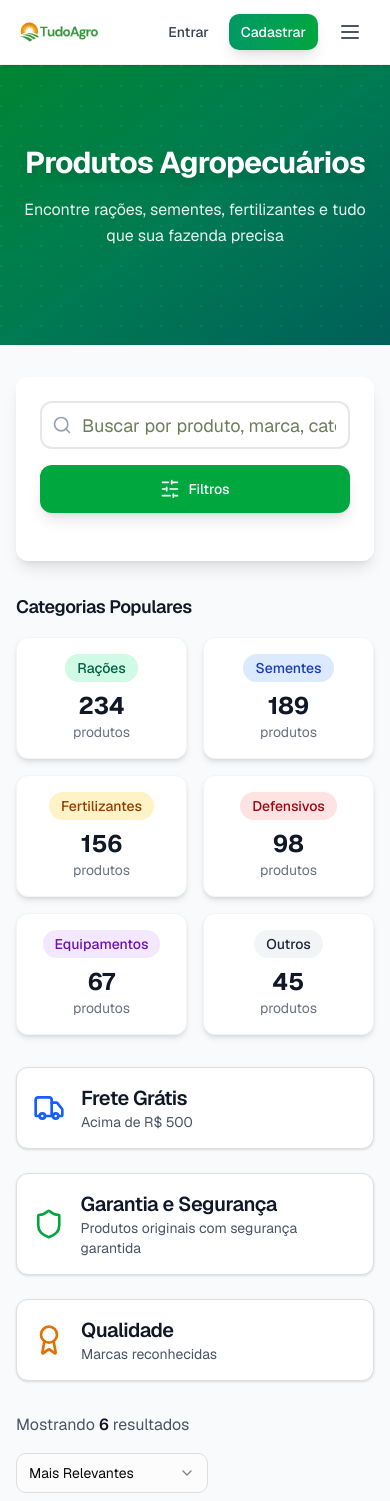
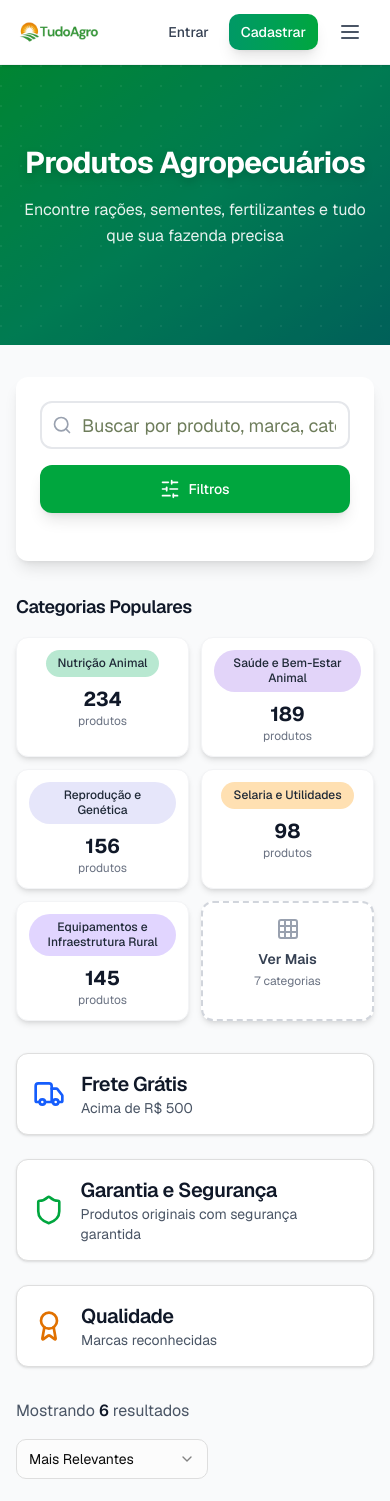
Before and after one commit to vitormeloa/tudo-agro, a Next.js app: page /produtos in a window 390 px wide. Shown: the top 1501 px of the page. Built offline with nearby package versions, Linux system fonts and the light colour scheme.

Commit message:
improve categories

```diff
--- a/src/app/produtos/page.tsx
+++ b/src/app/produtos/page.tsx
@@ -7,6 +7,13 @@ import { Badge } from '@/components/ui/badge'
 import { Card, CardContent } from '@/components/ui/card'
 import { Input } from '@/components/ui/input'
 import { Select, SelectContent, SelectItem, SelectTrigger, SelectValue } from '@/components/ui/select'
+import {
+  Dialog,
+  DialogContent,
+  DialogDescription,
+  DialogHeader,
+  DialogTitle,
+} from '@/components/ui/dialog'
 import Header from '@/components/layout/Header'
 import Footer from '@/components/layout/Footer'
 import ProductCard from '@/components/ui/cards/ProductCard'
@@ -20,19 +27,21 @@ import {
   Package,
   Truck,
   Shield,
-  Award
+  Award,
+  Grid3x3
 } from 'lucide-react'
 
 export default function ProdutosPage() {
   const [searchQuery, setSearchQuery] = useState('')
   const [favorites, setFavorites] = useState<number[]>([])
   const [showFilters, setShowFilters] = useState(false)
+  const [showCategoriesModal, setShowCategoriesModal] = useState(false)
 
   const products = [
     {
       id: 1,
       title: "Cachaça Haras Eduardo Costa 600ml",
-      category: "Bebidas",
+      category: "Bebidas Artesanais e Produtos da Fazenda",
       price: 45.90,
       location: "São Paulo, SP",
       rating: 4.8,
@@ -48,7 +57,7 @@ export default function ProdutosPage() {
     {
       id: 2,
       title: "Semente Milho Bm 3066",
-      category: "Sementes",
+      category: "Sementes e Mudas",
       price: 89.50,
       location: "Minas Gerais, MG",
       rating: 4.9,
@@ -64,7 +73,7 @@ export default function ProdutosPage() {
     {
       id: 3,
       title: "Proteinados para Pasto",
-      category: "Proteinados",
+      category: "Nutrição Animal",
       price: 125.00,
       location: "Goiás, GO",
       rating: 4.7,
@@ -80,7 +89,7 @@ export default function ProdutosPage() {
     {
       id: 4,
       title: "Herbicida Glifosato Premium (1L ou 5L)",
-      category: "Defensivos",
+      category: "Insumos Agrícolas e Fertilizantes",
       price: 78.90,
       location: "Mato Grosso, MT",
       rating: 4.6,
@@ -96,7 +105,7 @@ export default function ProdutosPage() {
     {
       id: 5,
       title: "Probióticos para Ruminantes",
-      category: "Rações",
+      category: "Suplementos e Aditivos",
       price: 67.50,
       location: "Rio Grande do Sul, RS",
       rating: 4.8,
@@ -112,7 +121,7 @@ export default function ProdutosPage() {
     {
       id: 6,
       title: "Promotor De Engorda + Vermifugo 3.6%",
-      category: "Vermífugos",
+      category: "Saúde e Bem-Estar Animal",
       price: 145.00,
       location: "Paraná, PR",
       rating: 4.9,
@@ -128,13 +137,23 @@ export default function ProdutosPage() {
   ]
 
   const categories = [
-    { name: 'Rações', count: 234, color: 'bg-emerald-100 text-emerald-800' },
-    { name: 'Sementes', count: 189, color: 'bg-blue-100 text-blue-800' },
-    { name: 'Fertilizantes', count: 156, color: 'bg-amber-100 text-amber-800' },
-    { name: 'Defensivos', count: 98, color: 'bg-red-100 text-red-800' },
-    { name: 'Equipamentos', count: 67, color: 'bg-purple-100 text-purple-800' },
-    { name: 'Outros', count: 45, color: 'bg-gray-100 text-gray-800' }
+    { name: 'Nutrição Animal', count: 234, color: '#B8E8D1' },
+    { name: 'Saúde e Bem-Estar Animal', count: 189, color: '#E2D4F9' },
+    { name: 'Reprodução e Genética', count: 156, color: '#E6E6FA' },
+    { name: 'Selaria e Utilidades', count: 98, color: '#FFE0B2' },
+    { name: 'Equipamentos e Infraestrutura Rural', count: 145, color: '#E1D5FF' },
+    { name: 'Vestuário e Lifestyle Agro', count: 87, color: '#FCE4EC' },
+    { name: 'Sementes e Mudas', count: 312, color: '#DDEBFF' },
+    { name: 'Insumos Agrícolas e Fertilizantes', count: 267, color: '#FFF8DC' },
+    { name: 'Higiene, Limpeza e Desinfecção', count: 76, color: '#E0F7FA' },
+    { name: 'Suplementos e Aditivos', count: 198, color: '#F6F0C4' },
+    { name: 'Bebidas Artesanais e Produtos da Fazenda', count: 45, color: '#FEE6E3' },
+    { name: 'Outros', count: 134, color: '#F5F5F5' }
   ]
+
+  // Mostrar apenas as primeiras 5 categorias, resto vai no modal
+  const visibleCategories = categories.slice(0, 5)
+  const hiddenCategories = categories.slice(5)
 
   return (
     <div className="min-h-screen bg-gray-50">
@@ -193,11 +212,18 @@ export default function ProdutosPage() {
                       <SelectValue placeholder="Categoria" />
                     </SelectTrigger>
                     <SelectContent>
-                      <SelectItem value="racoes">Rações</SelectItem>
-                      <SelectItem value="sementes">Sementes</SelectItem>
-                      <SelectItem value="fertilizantes">Fertilizantes</SelectItem>
-                      <SelectItem value="defensivos">Defensivos</SelectItem>
-                      <SelectItem value="equipamentos">Equipamentos</SelectItem>
+                      <SelectItem value="nutricao-animal">Nutrição Animal</SelectItem>
+                      <SelectItem value="saude-bem-estar">Saúde e Bem-Estar Animal</SelectItem>
+                      <SelectItem value="reproducao-genetica">Reprodução e Genética</SelectItem>
+                      <SelectItem value="selaria-utilidades">Selaria e Utilidades</SelectItem>
+                      <SelectItem value="equipamentos-infraestrutura">Equipamentos e Infraestrutura Rural</SelectItem>
+                      <SelectItem value="vestuario-lifestyle">Vestuário e Lifestyle Agro</SelectItem>
+                      <SelectItem value="sementes-mudas">Sementes e Mudas</SelectItem>
+                      <SelectItem value="insumos-fertilizantes">Insumos Agrícolas e Fertilizantes</SelectItem>
+                      <SelectItem value="higiene-limpeza">Higiene, Limpeza e Desinfecção</SelectItem>
+                      <SelectItem value="suplementos-aditivos">Suplementos e Aditivos</SelectItem>
+                      <SelectItem value="bebidas-artesanais">Bebidas Artesanais e Produtos da Fazenda</SelectItem>
+                      <SelectItem value="acessorios-cuidados">Acessórios e Cuidados Gerais</SelectItem>
                     </SelectContent>
                   </Select>
 
@@ -263,20 +289,80 @@ export default function ProdutosPage() {
         {/* Categories */}
         <div className="mb-8">
           <h3 className="text-lg font-semibold text-gray-900 mb-4">Categorias Populares</h3>
-          <div className="grid grid-cols-2 md:grid-cols-3 lg:grid-cols-6 gap-4">
-            {categories.map((category, index) => (
-              <Card key={category.name} className="hover:shadow-lg transition-all duration-300 transform hover:scale-105 cursor-pointer animate-fade-in-up" style={{ animationDelay: `${index * 0.1}s` }}>
-                <CardContent className="p-4 text-center">
-                  <div className={`inline-flex px-3 py-1 rounded-full text-sm font-medium mb-2 ${category.color}`}>
-                    {category.name}
+          <div className="grid grid-cols-2 sm:grid-cols-3 md:grid-cols-6 gap-3">
+            {visibleCategories.map((category, index) => (
+              <Card
+                key={category.name}
+                className="hover:shadow-lg transition-all duration-300 transform hover:scale-105 cursor-pointer animate-fade-in-up"
+                style={{ animationDelay: `${index * 0.1}s` }}
+              >
+                <CardContent className="p-3 text-center">
+                  <div
+                    className="inline-flex px-3 py-1.5 rounded-full text-xs font-medium mb-2 max-w-full break-words leading-tight"
+                    style={{
+                      backgroundColor: category.color,
+                      color: '#1F2937' // text-gray-800 equivalente
+                    }}
+                  >
+                    <span className="text-center">{category.name}</span>
                   </div>
-                  <div className="text-2xl font-bold text-gray-900">{category.count}</div>
-                  <div className="text-sm text-gray-500">produtos</div>
+                  <div className="text-xl font-bold text-gray-900">{category.count}</div>
+                  <div className="text-xs text-gray-500">produtos</div>
                 </CardContent>
               </Card>
             ))}
+
+            {/* Botão Ver Mais */}
+            {hiddenCategories.length > 0 && (
+              <Card
+                className="hover:shadow-lg transition-all duration-300 transform hover:scale-105 cursor-pointer animate-fade-in-up border-2 border-dashed border-gray-300 hover:border-emerald-500"
+                style={{ animationDelay: `${visibleCategories.length * 0.1}s` }}
+                onClick={() => setShowCategoriesModal(true)}
+              >
+                <CardContent className="p-3 text-center flex flex-col items-center justify-center min-h-[100px]">
+                  <Grid3x3 className="w-6 h-6 text-gray-400 mb-2" />
+                  <div className="text-sm font-semibold text-gray-700 mb-1">Ver Mais</div>
+                  <div className="text-xs text-gray-500">{hiddenCategories.length} categorias</div>
+                </CardContent>
+              </Card>
+            )}
           </div>
         </div>
+
+        {/* Modal de Categorias */}
+        <Dialog open={showCategoriesModal} onOpenChange={setShowCategoriesModal}>
+          <DialogContent className="max-w-4xl max-h-[80vh] overflow-y-auto">
+            <DialogHeader>
+              <DialogTitle className="text-2xl font-bold text-gray-900">Todas as Categorias</DialogTitle>
+              <DialogDescription className="text-gray-600">
+                Explore todas as categorias disponíveis em nosso marketplace
+              </DialogDescription>
+            </DialogHeader>
+            <div className="grid grid-cols-2 md:grid-cols-3 gap-4 mt-4">
+              {hiddenCategories.map((category, index) => (
+                <Card
+                  key={category.name}
+                  className="hover:shadow-lg transition-all duration-300 transform hover:scale-105 cursor-pointer"
+                  onClick={() => setShowCategoriesModal(false)}
+                >
+                  <CardContent className="p-4 text-center">
+                    <div
+                      className="inline-flex px-4 py-2 rounded-full text-xs font-medium mb-3 max-w-full break-words leading-tight"
+                      style={{
+                        backgroundColor: category.color,
+                        color: '#1F2937' // text-gray-800 equivalente
+                      }}
+                    >
+                      <span className="text-center">{category.name}</span>
+                    </div>
+                    <div className="text-xl font-bold text-gray-900">{category.count}</div>
+                    <div className="text-xs text-gray-500">produtos</div>
+                  </CardContent>
+                </Card>
+              ))}
+            </div>
+          </DialogContent>
+        </Dialog>
 
         {/* Features */}
         <div className="mb-8">
```
